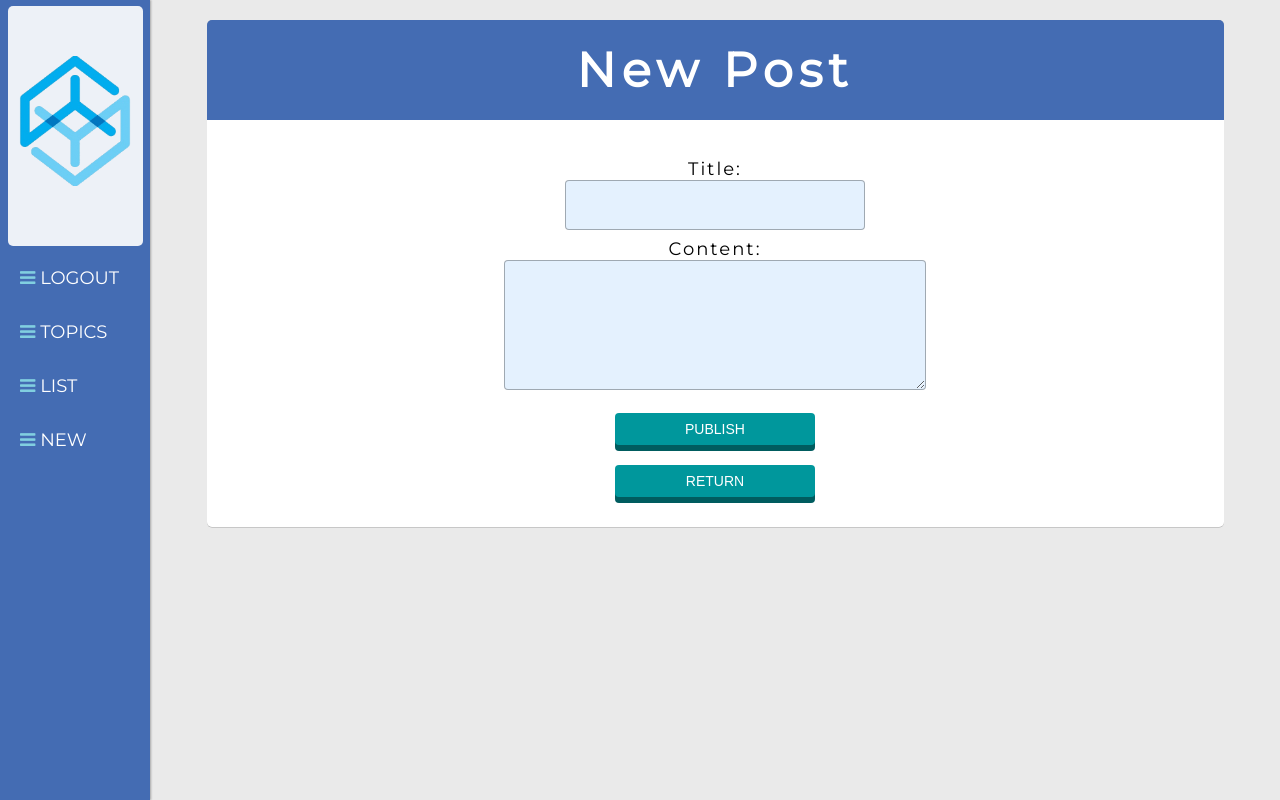
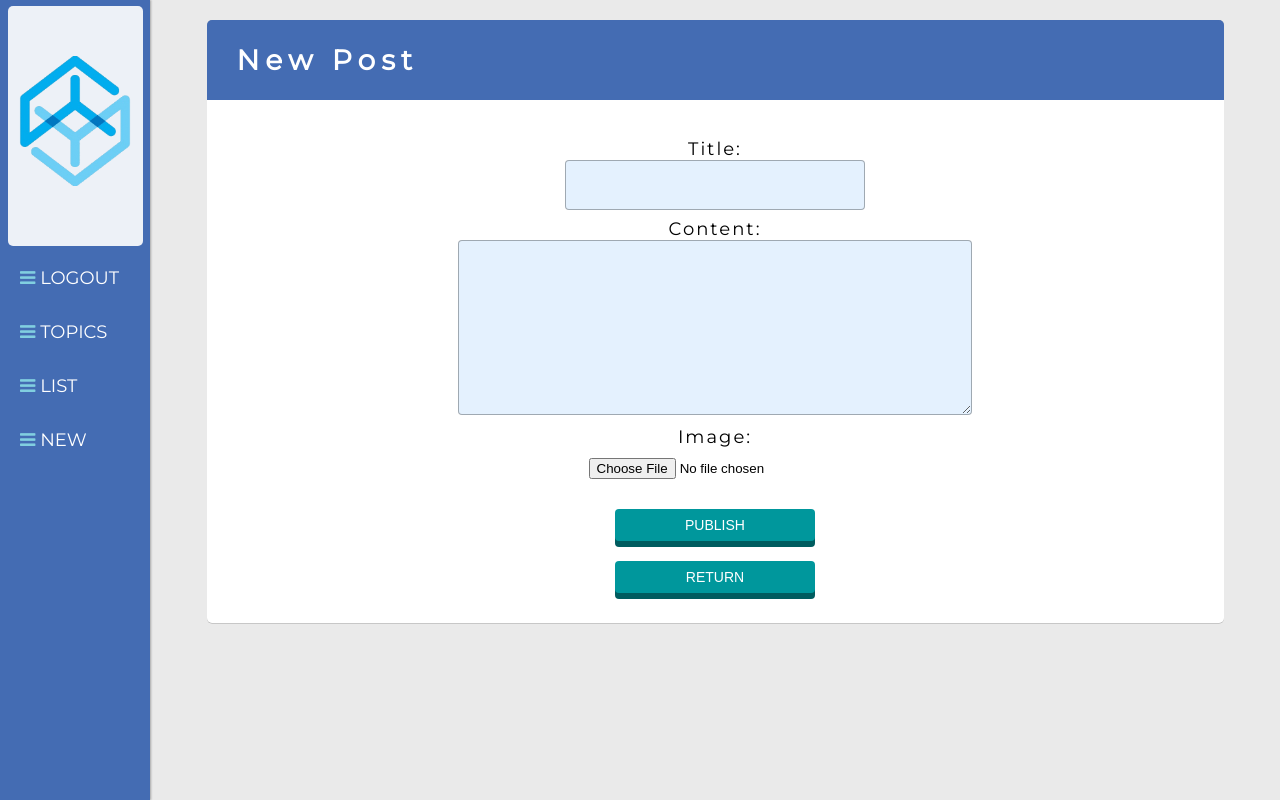
Before and after one commit to galenscovell/Django-Microblogger, a Django app: page /new/ in a window 1280 px wide. Run offline with Django 3.2, Linux system fonts and the light colour scheme; the visitor is signed in with stand-in values (Sample User, id 1); some libraries are stand-ins or nearby versions.

```diff
--- a/blog/forms.py
+++ b/blog/forms.py
@@ -1,12 +1,13 @@
 from django import forms
 from .models import Post, Comment
 from django.contrib.auth.models import User
+from PIL import Image
 
 
 class PostForm(forms.ModelForm):
     class Meta:
         model = Post
-        fields = ('title', 'content',)
+        fields = ('title', 'content', 'image')
 
 class CommentForm(forms.ModelForm):
     class Meta:
@@ -14,7 +15,9 @@ class CommentForm(forms.ModelForm):
         fields = ('content',)
 
 class UserForm(forms.ModelForm):
-    password = forms.CharField(widget=forms.PasswordInput())
+    username = forms.CharField(required=True)
+    password = forms.CharField(widget=forms.PasswordInput(), required=True)
+    email = forms.EmailField(required=True)
     class Meta:
         model = User
         fields = ('username', 'password', 'email',)
--- a/blog/models.py
+++ b/blog/models.py
@@ -6,6 +6,7 @@ class Post(models.Model):
     author = models.ForeignKey('auth.user')
     title = models.CharField(max_length=24)
     content = models.TextField(max_length=120)
+    image = models.ImageField(upload_to='post_images/', blank=True)
     created_at = models.DateTimeField(default=timezone.now)
     updated_at = models.DateTimeField(blank=True, null=True)
     favorites = models.SmallIntegerField(default=0)
--- a/blog/templates/blog/post_form.html
+++ b/blog/templates/blog/post_form.html
@@ -4,17 +4,19 @@
 {% block content %}
     {% if messages %}
         {% for message in messages %}
-            <p class="{{ message.tags }}">{{ message }}<a href="">X</a></p>
+            <p class="{{ message.tags }}">{{ message }}</p>
         {% endfor %}
     {% endif %}
 
-    <form class="post_form" method="POST">
+    <form class="post_form" method="POST" enctype="multipart/form-data">
         {% csrf_token %}
         {{ form.title.label_tag }}
         {{ form.title }}
         {{ form.content.label_tag }}
         {{ form.content }}
+        {{ form.image.label_tag }}
+        {{ form.image }}
         <button type="submit">PUBLISH</button>
     </form>
-    <a href="{% url 'blog.views.main_page' %}"><button type="extra">RETURN</button></a>
+    <a href="{% url 'blog.views.post_list' %}"><button type="extra">RETURN</button></a>
 {% endblock %}
--- a/blog/views.py
+++ b/blog/views.py
@@ -34,9 +34,11 @@ def user_login(request):
                 login(request, user)
                 return redirect('blog.views.post_list')
             else:
-                messages.error(request, 'Inactive account.')
+                messages.warning(request, 'Inactive account.')
+        elif username == "" or password == "":
+            messages.warning(request, 'All fields required.')
         else:
-            messages.error(request, 'Account not found.')
+            messages.error(request, 'No match found.')
     return render(request, 'blog/login.html', {"page_title": page_title})
 
 
@@ -66,15 +68,17 @@ def user_register(request):
     return render(request, 'blog/register.html', {"form": user_form, "registered": registered, "page_title": page_title})
 
 
-@login_required(login_url="/login/")
+@login_required
 def post_new(request):
     page_title = "New Post"
     if request.method == "POST":
         # ...then use POST request data from form
-        form = PostForm(request.POST)
-        if form.is_valid():
-            post = form.save(commit=False)
+        post_form = PostForm(request.POST)
+        if post_form.is_valid():
+            post = post_form.save(commit=False)
             post.author = request.user
+            if 'image' in request.FILES:
+                post.image = request.FILES['image']
             post.save()
             messages.success(request, 'Post created.')
             return redirect('blog.views.post_detail', post_id=post.pk)
@@ -82,5 +86,5 @@ def post_new(request):
             messages.error(request, 'Posting error.')
     else:
         # First time, display blank PostForm...
-        form = PostForm()
-    return render(request, 'blog/post_form.html', {"form": form, "page_title": page_title})
+        post_form = PostForm()
+    return render(request, 'blog/post_form.html', {"form": post_form, "page_title": page_title})
--- a/microblogger/settings.py
+++ b/microblogger/settings.py
@@ -89,6 +89,9 @@ STATICFILES_DIRS = (
     os.path.join(BASE_DIR, "static"),
 )
 
+MEDIA_ROOT = os.path.join(BASE_DIR, "media")
+MEDIA_URL = '/media/'
+
 
 # Parse database configuration from $DATABASE_URL
 import dj_database_url
@@ -98,7 +101,7 @@ DATABASES['default'] = dj_database_url.config()
 SECURE_PROXY_SSL_HEADER = ('HTTP_X_FORWARDED_PROTO', 'https')
 ALLOWED_HOSTS = ['*']
 DEBUG = False
-LOGIN_REDIRECT_URL = '/'
+LOGIN_URL = "/login/"
 
 try:
     from .local_settings import *
--- a/microblogger/urls.py
+++ b/microblogger/urls.py
@@ -1,7 +1,12 @@
 from django.conf.urls import patterns, include, url
 from django.contrib import admin
+from . import settings
 
 urlpatterns = patterns('',
     url(r'^admin/', include(admin.site.urls)),
     url(r'', include('blog.urls')),
 )
+
+urlpatterns += patterns('',
+   (r'^media/(?P<path>.*)$', 'django.views.static.serve', {
+       'document_root': settings.MEDIA_ROOT}))
--- a/static/css/main.css
+++ b/static/css/main.css
@@ -262,7 +262,7 @@ li span {
 /* -------------- Page Title Section --------------    */
 #title_div {
     width: 90%;
-    height: 100px;
+    height: 80px;
     margin: 0 auto;
     background: #446CB3;
     border-radius: 5px 5px 0px 0px;
@@ -271,13 +271,13 @@ li span {
 
 h3 {
     font-family: 'Montserrat', sans-serif;
-    text-align: center;
-    font-size: 3em;
+    text-align: left;
+    font-size: 28px;
     letter-spacing: 6px;
     width: 100%;
     color: #FFFFFF;
-    line-height: 100px;
-    margin-top: 20px;
+    line-height: 80px;
+    margin: 20px 0 0 30px;
 }
 
 
@@ -446,7 +466,8 @@ h3 {
 }
 
 label[for=id_title],
-label[for=id_content] {
+label[for=id_content],
+label[for=id_image] {
     display: block;
     letter-spacing: 2px;
     margin-top: 8px;
@@ -467,8 +488,8 @@ label[for=id_content] {
 }
 
 #id_content {
-    height: 120px;
-    width: 65%;
+    height: 165px;
+    width: 80%;
     margin: 0 auto;
     font-size: 24px;
     padding: 4px 12px;
@@ -476,6 +497,10 @@ label[for=id_content] {
     border-radius: 4px;
     background: #E4F1FE;
     font-family: 'Open Sans', sans-serif;
+}
+
+#id_image {
+    margin: 10px 0;
 }
 
 
```
Also changed, not shown: other parts of static/css/main.css (+34 -14 lines), blog/templates/blog/all.html (+15 -5 lines), README.md, blog/migrations/0001_initial.py, blog/migrations/0002_auto_20141227_1752.py (added), blog/migrations/0002_userprofile.py (deleted).
